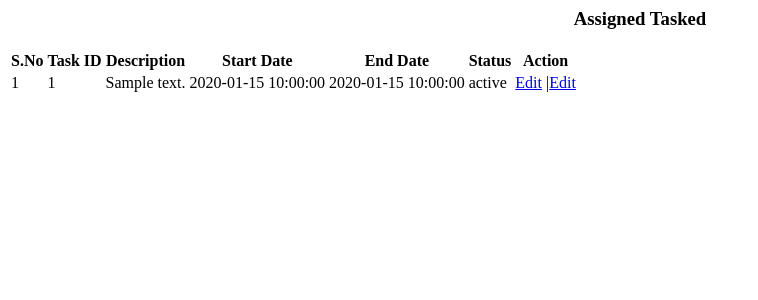
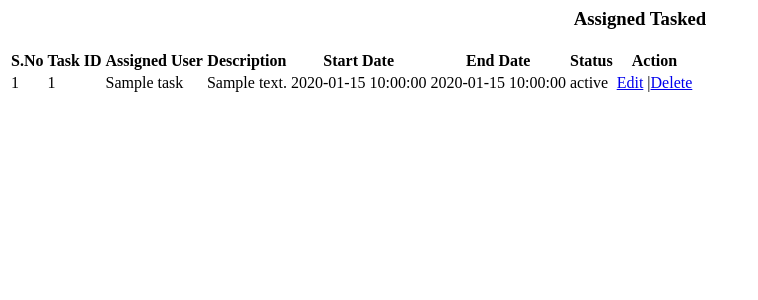
Before and after one commit to moyo2/Task_management_system, a PHP site: page /admin/manage_task.php in a window 1280 px wide. Shown: the top 300 px of the page, without its empty margins (0-758 px from the left). Run offline with PHP 8.4, Linux system fonts and the light colour scheme; tables that the repository leaves empty or names only in its code hold one stand-in row (values such as "Sample post").

Commit message:
fixed_user_name_not_apearing_on_manage_task

```diff
--- a/admin/admin_dashboard.php
+++ b/admin/admin_dashboard.php
@@ -2,12 +2,13 @@
 include_once('../includes/connection.php');
 
 if(isset($_POST['create_task'])){
+    $assignedUser = mysqli_real_escape_string($connection, $_POST['assignedUser']);
     $taskName = mysqli_real_escape_string($connection, $_POST['taskName']);
     $taskDescription = mysqli_real_escape_string($connection, $_POST['taskDescription']);
     $start_date = mysqli_real_escape_string($connection, $_POST['start_date']);
     $end_date = mysqli_real_escape_string($connection, $_POST['end_date']);
 
-    $query = "INSERT INTO task VALUES (null, '$taskName', '$taskDescription', '$start_date', '$end_date', 'Not started')";
+    $query = "INSERT INTO task VALUES (null, '$taskName','$assignedUser', '$taskDescription', '$start_date', '$end_date','Not started '  )";
     $query_run = mysqli_query($connection, $query);
 
     if($query_run){
--- a/admin/create_task.php
+++ b/admin/create_task.php
@@ -43,7 +43,7 @@
                 if (mysqli_num_rows($query_run)) {
                     while ($row = mysqli_fetch_assoc($query_run)) {
                 ?>
-                        <option value="<?php echo $row['uid']; ?>"><?php echo $row['name']; ?></option>
+                        <option value="<?php echo $row['name']; ?>"><?php echo $row['name']; ?></option>
                 <?php
                     }
                 }
--- a/admin/manage_task.php
+++ b/admin/manage_task.php
@@ -5,6 +5,7 @@
 <tr>
     <th>S.No</th>
     <th>Task ID</th>
+    <th>Assigned User</th>
     <th>Description</th>
     <th>Start Date</th>
     <th>End Date</th>
@@ -21,11 +22,12 @@ while($row = mysqli_fetch_assoc($query_run)){
     <tr>
         <td><?php echo $sno; ?></td>
         <td><?php echo $row['uid'] ?></td>
+        <td><?php echo $row['name'] ?></td>
         <td><?php echo $row['description'] ?></td>
         <td><?php echo $row['start_date'] ?></td>
         <td><?php echo $row['end_date'] ?></td>
         <td><?php echo $row['status'] ?></td>
-      <td> <a href="edit_task.ph?id=<?php ?>">Edit</a> |<a href="edit_task.ph?id=<?php ?>">Edit</a> </td>
+      <td> <a href="edit_task.php?id=<?php ?>">Edit</a> |<a href="edit_task.ph?id=<?php ?>">Delete</a> </td>
         </tr>
         <?php
 
```
Also changed, not shown: admin/edit_task.php (added).
